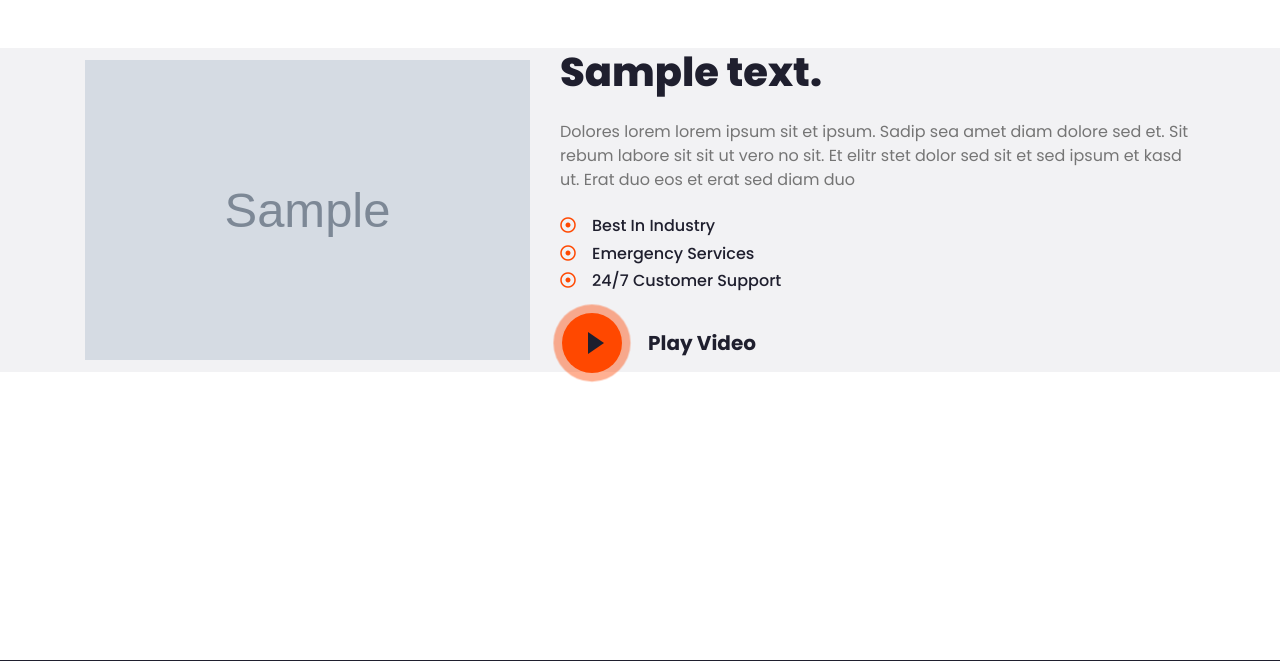
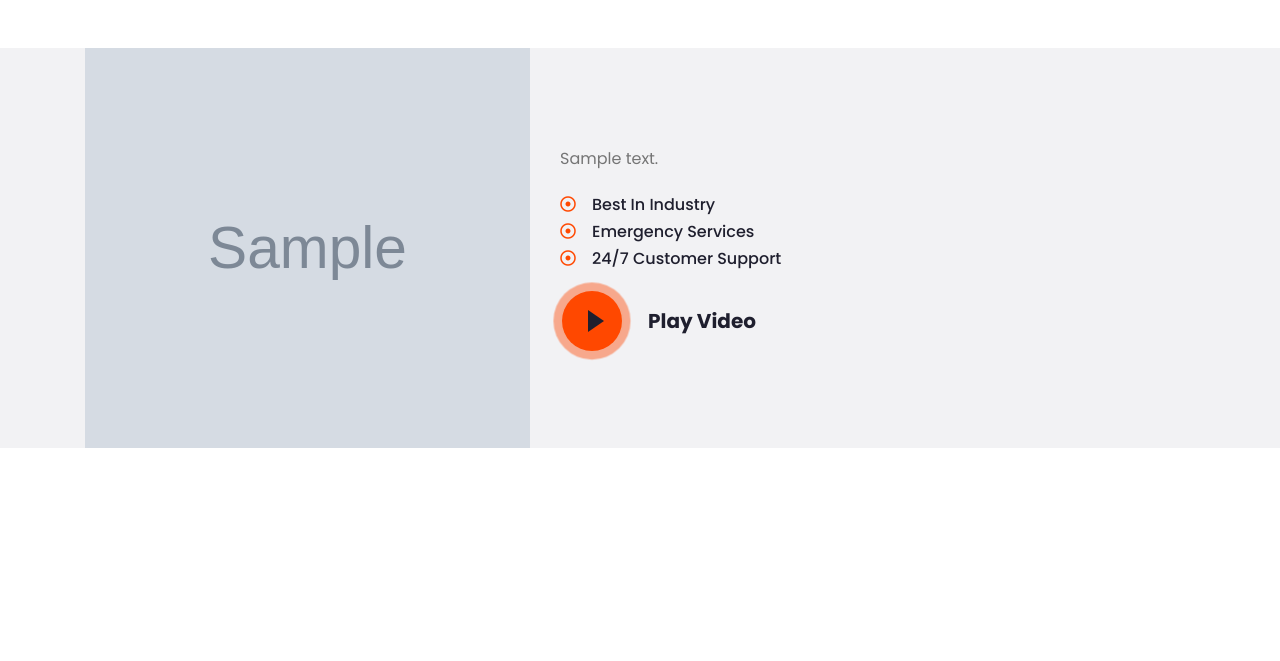
Before and after one commit to AzizbekGulomov2002/Fath_Recruting, a Django app: page /about/ in a window 1280 px wide. Shown: the part 414-1075 px from the top of the page. Run offline with Django 4.2, Linux system fonts and the light colour scheme; tables that the repository leaves empty hold one stand-in row (values such as "Sample post"); grey boxes marked "Sample" are stand-in pictures; some libraries are stand-ins or nearby versions.

Commit message:
deploy-psycopg2

```diff
--- a/templates/about.html
+++ b/templates/about.html
@@ -22,11 +22,11 @@
             {% for about in About %}
             <div class="row align-items-center">
                 <div class="col-lg-5">
-                    <img style="height: 300px; width: 100%;" class="img-fluid w-100" src="{{ about.image.url }}" alt="">
+                    <img style="height: 400px; width: 100%;" class="img-fluid w-100" src="{{ about.image.url }}" alt="">
                 </div>
                 <div class="col-lg-7 py-5 py-lg-0">
-                    <h1 class="mb-4">{{ about.about }}</h1>
-                    <p class="mb-4">Dolores lorem lorem ipsum sit et ipsum. Sadip sea amet diam dolore sed et. Sit rebum labore sit sit ut vero no sit. Et elitr stet dolor sed sit et sed ipsum et kasd ut. Erat duo eos et erat sed diam duo</p>
+
+                    <p class="mb-4">{{ about.about }}</p>
                     <ul class="list-inline">
                         <li><h6><i class="far fa-dot-circle text-primary mr-3"></i>Best In Industry</h6>
                         <li><h6><i class="far fa-dot-circle text-primary mr-3"></i>Emergency Services</h6></li>
```
